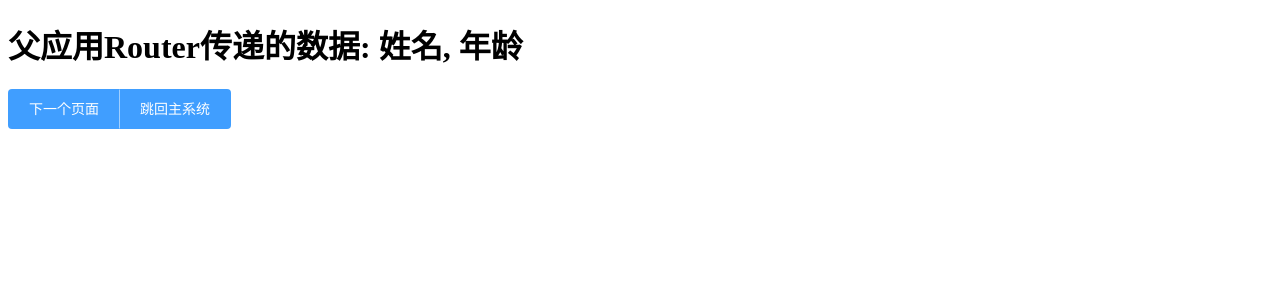
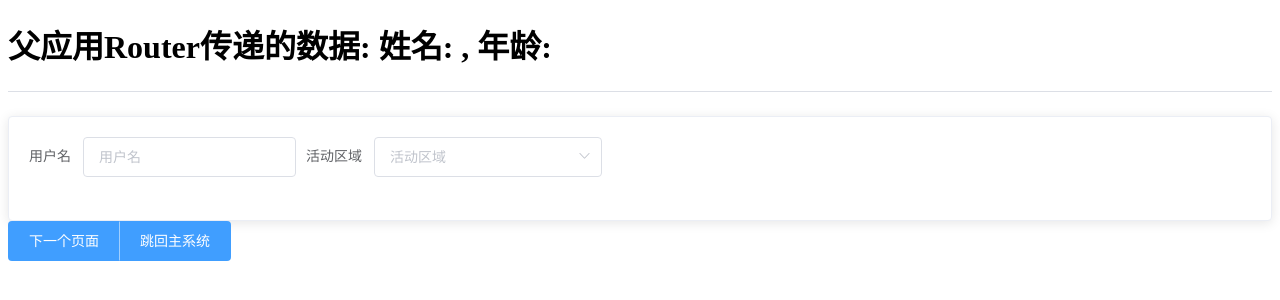
Before and after one commit to tianshiyang/qiankun-vue2, a Vue app: page /pageOne in a window 1280 px wide. Shown: the top 300 px of the page. Built offline with nearby package versions, Linux system fonts and the light colour scheme.

Commit message:
feat: 页面完善

```diff
--- a/package.json
+++ b/package.json
@@ -21,6 +21,8 @@
     "@vue/cli-service": "~5.0.0",
     "eslint": "^7.32.0",
     "eslint-plugin-vue": "^8.0.3",
+    "node-sass": "^4.14.1",
+    "sass-loader": "^7.3.1",
     "vue-template-compiler": "^2.6.14"
   },
   "eslintConfig": {
--- a/src/App.vue
+++ b/src/App.vue
@@ -1,5 +1,10 @@
 <template>
-  <router-view></router-view>
+  <div>
+    <keep-alive>
+      <router-view v-if="$route.meta.keepAlive"></router-view>
+    </keep-alive>
+    <router-view v-if="!$route.meta.keepAlive"></router-view>
+  </div>
 </template>
 
 <script>
--- a/src/pages/pageOne.vue
+++ b/src/pages/pageOne.vue
@@ -1,6 +1,22 @@
 <template>
   <div>
-    <h1>父应用Router传递的数据: 姓名{{ this.routeQuery.name }}, 年龄 {{ this.routeQuery.age }}</h1>
+    <h1>父应用Router传递的数据: 姓名: {{ this.routeQuery.name }}, 年龄: {{ this.routeQuery.age }}</h1>
+
+    <el-divider></el-divider>
+
+    <el-card class="box-card">
+      <el-form inline :model="formInline" class="demo-form-inline">
+        <el-form-item label="用户名">
+          <el-input v-model="formInline.user" placeholder="用户名"></el-input>
+        </el-form-item>
+        <el-form-item label="活动区域">
+          <el-select v-model="formInline.postion" placeholder="活动区域">
+            <el-option label="区域一" value="shanghai"></el-option>
+            <el-option label="区域二" value="beijing"></el-option>
+          </el-select>
+        </el-form-item>
+      </el-form>
+    </el-card>
 
     <el-button-group>
       <el-button type="primary" @click="goPage2">下一个页面</el-button>
@@ -13,7 +29,11 @@
 export default {
   data() {
     return {
-      routeQuery: {}
+      routeQuery: {},
+      formInline: {
+        user: "",
+        postion: ""
+      }
     }
   },
   created() {
@@ -21,7 +41,7 @@ export default {
   },
   methods: {
     getRouterQuery() {
-      this.routeQuery = this.$route.query
+      this.routeQuery = this.$route.query || {}
     },
     goPage2() {
       this.$router.push({
--- a/src/router/index.js
+++ b/src/router/index.js
@@ -1,6 +1,9 @@
 const router = [
   {
     path: "/pageOne",
+    meta: {
+      keepAlive: true
+    },
     component: resolve => require(['@/pages/pageOne'], resolve)
   }, {
     path: "/pageTwo",
```
Also changed, not shown: 1 other file (tests, documents, lock files or other folders).
